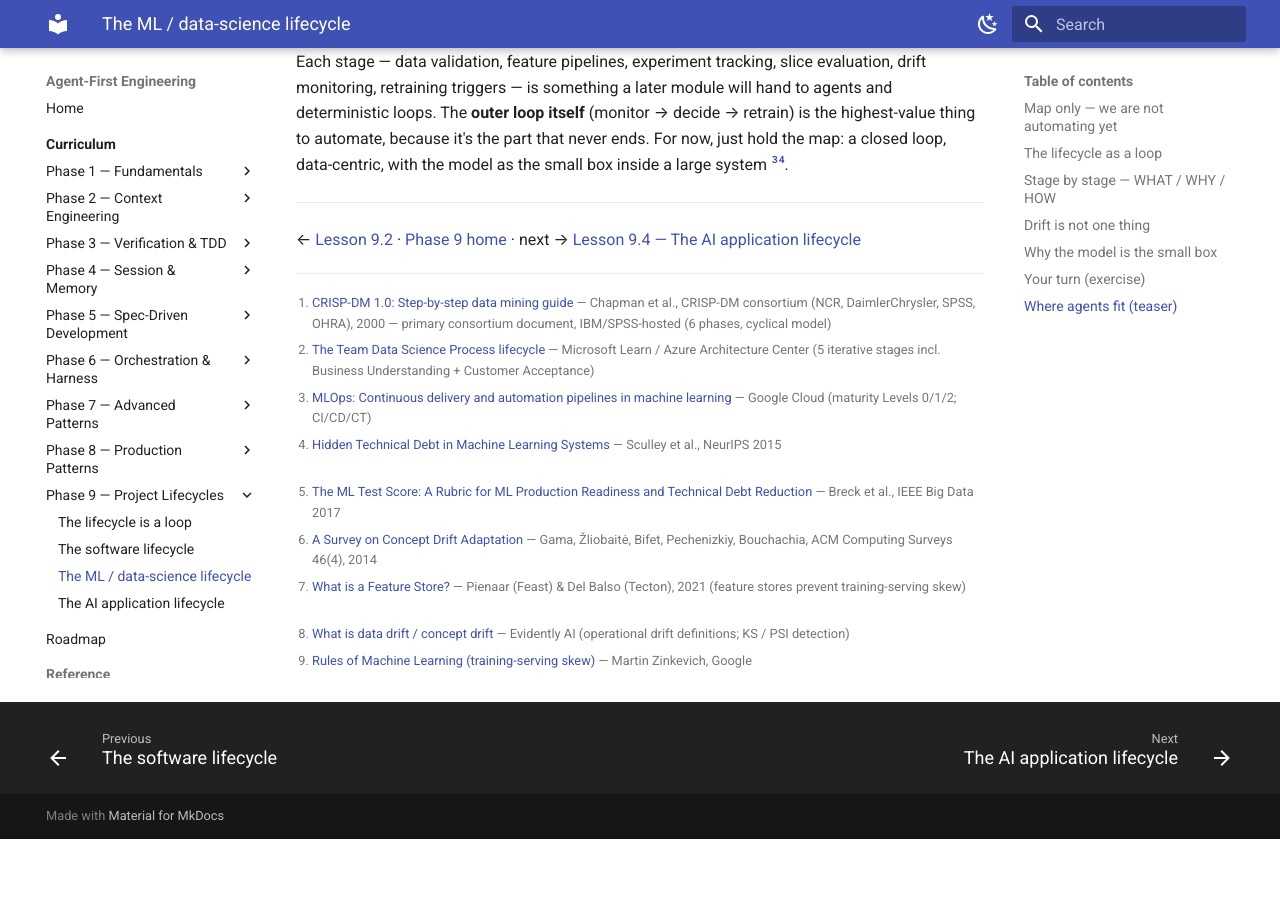
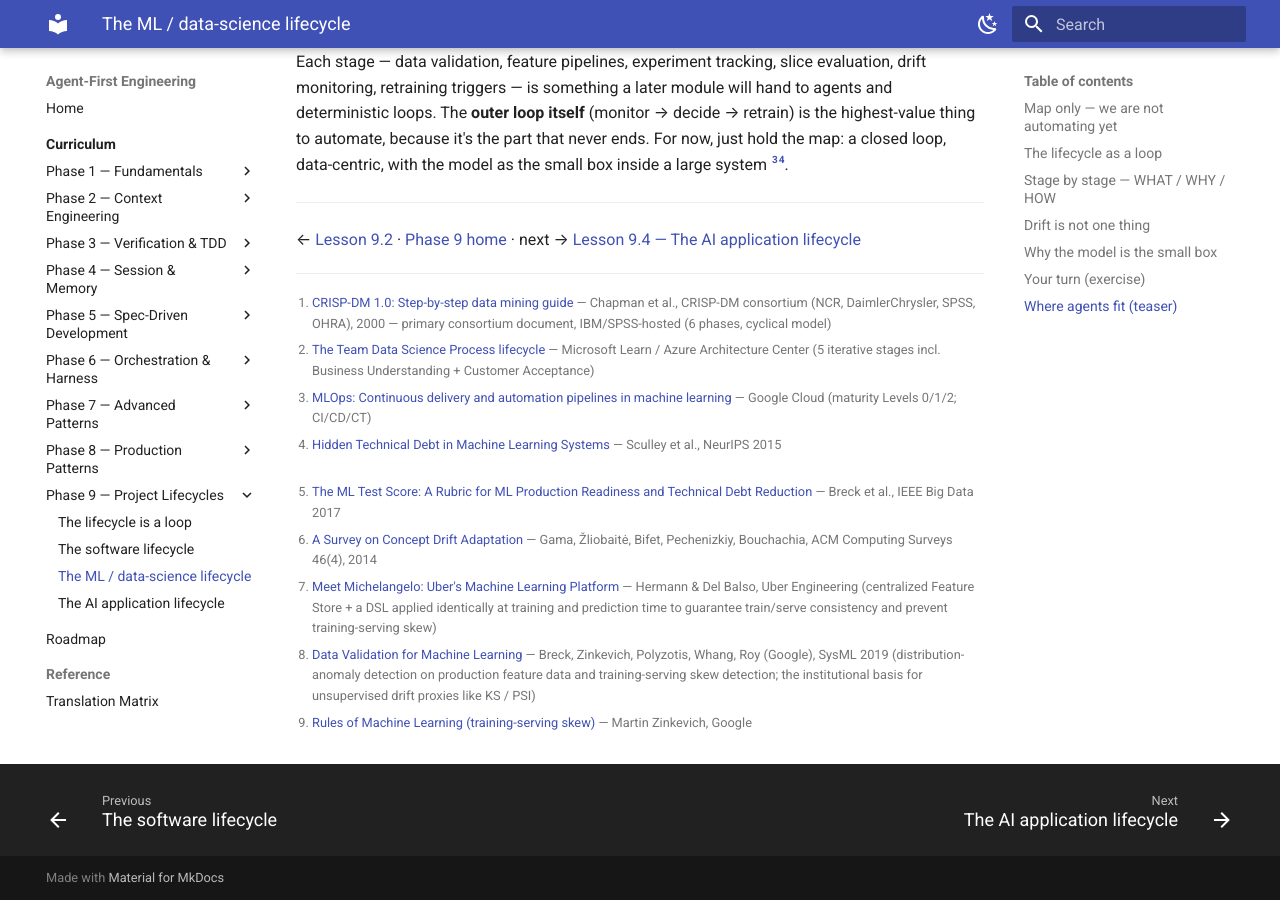
Before and after one commit to CodyAMaughan/agent-first-engineering, an MkDocs documentation site: the page built from docs/curriculum/09-project-lifecycles/03-ml-data-science-lifecycle.md, in a window 1280 px wide and 900 px high, scrolled down 4967 px. Built offline with MkDocs 1.6.1 and Material for MkDocs 9.7.7, drawn with Linux system fonts in a browser that asks for light colours; before the commit the page ends 5806 px from its top, so only the background shows below that.

Commit message:
docs(phase-9): upgrade borderline citations to institutional sources
Via a citation-specialist subagent (the reviewer flagged these as gray-tier):
- 9.3 ML/DS: feature-store source Feast/Tecton → Uber "Michelangelo" eng post;
  drift-detection source Evidently → Google "Data Validation for ML" (Breck/
  Polyzotis et al., SysML 2019).
- 9.4 AI: kept hamel.dev (canonical) but co-cited the load-bearing eval claims
  with OpenAI's evals guide; OWASP link now points at the direct LLM01 page.
- index: evals-as-oracle source applied-llms.org → hamel.dev (cross-lesson
  consistency).
All new URLs verified to resolve and support their claims; footnotes balanced;
mkdocs --strict passes.

Co-Authored-By: Claude Opus 4.8 (1M context) <noreply@anthropic.com>

```diff
--- a/docs/curriculum/09-project-lifecycles/03-ml-data-science-lifecycle.md
+++ b/docs/curriculum/09-project-lifecycles/03-ml-data-science-lifecycle.md
@@ -84,6 +84,6 @@ Each stage — data validation, feature pipelines, experiment tracking, slice ev
 [^4]: [Hidden Technical Debt in Machine Learning Systems](https://proceedings.neurips.cc/paper_files/paper/2015/file/86df7dcfd896fcaf2674f757a2463eba-Paper.pdf) — Sculley et al., NeurIPS 2015
 [^5]: [The ML Test Score: A Rubric for ML Production Readiness and Technical Debt Reduction](https://research.google/pubs/the-ml-test-score-a-rubric-for-ml-production-readiness-and-technical-debt-reduction/) — Breck et al., IEEE Big Data 2017
 [^6]: [A Survey on Concept Drift Adaptation](https://doi.org/10.1145/2523813) — Gama, Žliobaitė, Bifet, Pechenizkiy, Bouchachia, ACM Computing Surveys 46(4), 2014
-[^7]: [What is a Feature Store?](https://feast.dev/blog/what-is-a-feature-store/) — Pienaar (Feast) & Del Balso (Tecton), 2021 (feature stores prevent training-serving skew)
-[^8]: [What is data drift / concept drift](https://www.evidentlyai.com/ml-in-production/data-drift) — Evidently AI (operational drift definitions; KS / PSI detection)
+[^7]: [Meet Michelangelo: Uber's Machine Learning Platform](https://www.uber.com/blog/michelangelo-machine-learning-platform/) — Hermann & Del Balso, Uber Engineering (centralized Feature Store + a DSL applied identically at training and prediction time to guarantee train/serve consistency and prevent training-serving skew)
+[^8]: [Data Validation for Machine Learning](https://research.google/pubs/data-validation-for-machine-learning/) — Breck, Zinkevich, Polyzotis, Whang, Roy (Google), SysML 2019 (distribution-anomaly detection on production feature data and training-serving skew detection; the institutional basis for unsupervised drift proxies like KS / PSI)
 [^9]: [Rules of Machine Learning (training-serving skew)](https://developers.google.com/machine-learning/guides/rules-of-ml) — Martin Zinkevich, Google
```
Also changed, not shown: docs/curriculum/09-project-lifecycles/04-ai-application-lifecycle.md (+5 -4 lines), docs/curriculum/09-project-lifecycles/index.md (+1 -1 lines).
